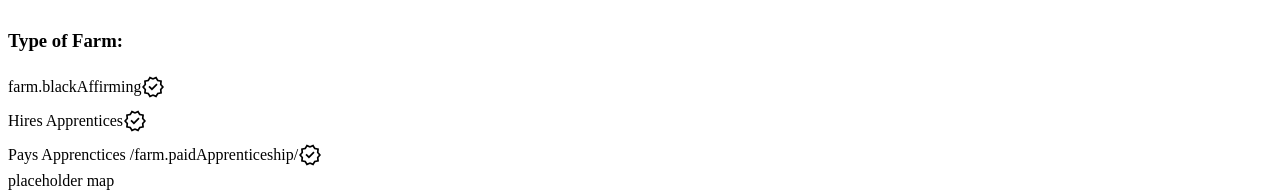
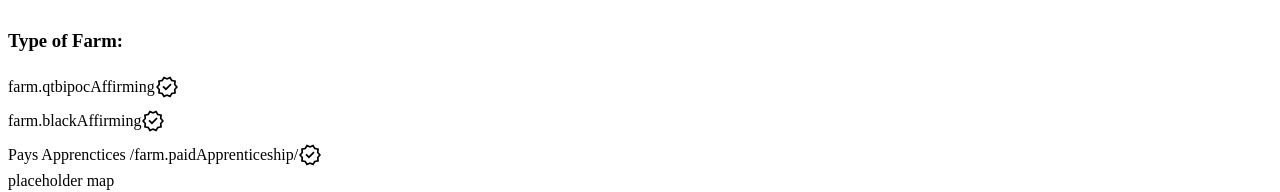
Before and after one commit to karimahcodes/clone-rootup-client, a React (Create React App) app: page / in a window 1280 px wide. Shown: the part 1255-1447 px from the top of the page. Built offline with nearby package versions, Linux system fonts and the light colour scheme; no server answers.

Commit message:
add conditional rendering to hires apprentices

```diff
--- a/src/Components/FarmDetails/FarmDetails.js
+++ b/src/Components/FarmDetails/FarmDetails.js
@@ -29,12 +29,12 @@ export default function FarmDetails({farm}){
 
                 </div>
                 <div className='details__table-row'>
-                    {farm.hiresApprentices &&
+                    {/* {farm.hiresApprentices &&  */}
                         <div className="details__conditional-row">
                             <p className='details__table-text'>farm.qtbipocAffirming </p>
                             <img className="details__checkbox" alt="checkbox badge icon" src={checkSrc}/>
                         </div>
-                     }
+                     {/* }                     */}
                 </div>
                 <div className='details__table-row'>
                     {/* {hires &&  */}
@@ -45,12 +45,12 @@ export default function FarmDetails({farm}){
                     {/* } */}
                 </div>
                 <div className='details__table-row'>
-                    {/* {hires &&  */}
+                    {farm.hiresApprentices &&
                         <div className="details__conditional-row">
                             <p className='details__table-text'> Hires Apprentices</p>
                             <img className="details__checkbox" alt="checkbox badge icon" src={checkSrc}/>
                         </div>
-                    {/* } */}
+                    }
                 </div>
 
 
```
